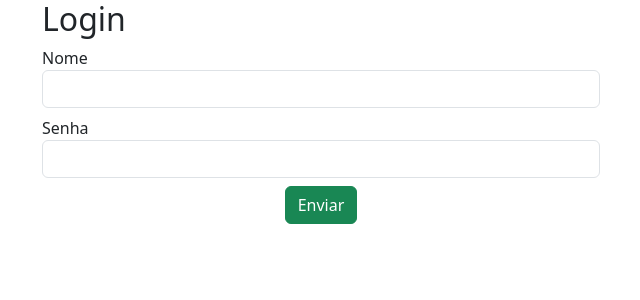
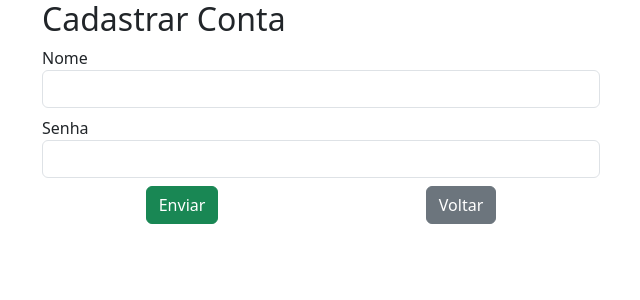
Before and after one commit to LucaChesini/trab1PPIFrontend, a React (Vite) app: page /cadastro in a window 1280 px wide. Before the commit this address led to /login. Shown: the top 300 px of the page, without its empty margins (319-959 px from the left). Built offline with nearby package versions, Linux system fonts and the light colour scheme.

Commit message:
criacao tela de cadastro de usuarios

```diff
--- a/src/App.jsx
+++ b/src/App.jsx
@@ -9,11 +9,12 @@ import Editar from './components/telas/Editar';
 import Deletar from './components/telas/Deletar';
 import Mostrar from './components/telas/Mostrar';
 import Login from './components/telas/Login';
+import Cadastro from './components/telas/Cadastro';
 import ProtectedRoute from './components/ProtectedRoute';
 
 function App() {
   const location = useLocation();
-  const rotaLogin = location.pathname === '/login';
+  const rotaLogin = location.pathname === '/login' || location.pathname === '/cadastro';
 
   return (
     <>
@@ -28,6 +29,7 @@ function App() {
           <Route path=':cardId' element={<Mostrar />} />
         </Route>
         <Route path='login' element={<Login />} />
+        <Route path='cadastro' element={<Cadastro />} />
       </Routes>
     </DndProvider>
     </>
--- a/src/components/telas/Cadastro.jsx
+++ b/src/components/telas/Cadastro.jsx
@@ -1,39 +1,32 @@
 import React, { useEffect, useState } from "react";
 import axios from "axios";
 import { useForm } from "react-hook-form";
-import { Link } from "react-router-dom";
+import { Link, useNavigate } from "react-router-dom";
 
 const Cadastro = () => {
     const { register, handleSubmit, setValue, reset, formState: {errors}} = useForm();
     const [isSubmitting, setIsSubmitting] = useState(false);
     const [mensagemSucesso, setMensagemSucesso] = useState(null);
+    const [mensagemErro, setMensagemErro] = useState(null);
+    const navegar = useNavigate();
 
     const onSubmit = (data) => {
         if (isSubmitting) return;
 
-        // setIsSubmitting(true);
+        const objeto = {
+            nome: data.nome,
+            senha: data.senha
+        }
 
-        // const objeto = {
-        //     nome: data.nome,
-        //     descricao: data.descricao,
-        //     coluna: 1
-        // }
-
-        // axios.post(`http://localhost:3000/api/cards`, objeto)
-        // .then(response => {
-        //     if (response.status == 200){
-        //         setMensagemSucesso('Card Cadastrado com Sucesso');
-        //     }
-        //     setIsSubmitting(false);
-        //     reset();
-
-        //     setTimeout(() => {
-        //         setMensagemSucesso(null);
-        //     }, 4000);
-        // }).catch(erro => {
-        //     console.error(erro);
-        //     setIsSubmitting(false);
-        // })
+        axios.post(`http://localhost:3000/api/usuarios`, objeto)
+        .then(response => {
+            setIsSubmitting(false);
+            navegar('/login');
+        }).catch(erro => {
+            console.error(erro);
+            setMensagemErro('Nome de usuário ou senha incorretos');
+            setIsSubmitting(false);
+        })
     }
 
     return (
@@ -42,7 +35,7 @@ const Cadastro = () => {
                 <div className="w-50">
                     <h2>Cadastrar Conta</h2>
                     {/* {mensagemSucesso && <p className="alert alert-success">{mensagemSucesso}</p>} */}
-                    <form >
+                    <form onSubmit={handleSubmit(onSubmit)}>
                         <div className="d-flex flex-column mb-2">
                             <label htmlFor="nome" className="form-label mb-0">Nome</label>
                             <input className="form-control" type="text" id="nome" {...register('nome', {required: 'Campo Obrigatório'})} />
@@ -58,7 +51,7 @@ const Cadastro = () => {
                                 {isSubmitting ? 'Enviando...' : 'Enviar'}
                             </button>
                             <button type="submit" className="btn btn-secondary">
-                                <Link className="text-decoration-none text-white" to="/">
+                                <Link className="text-decoration-none text-white" to="/login">
                                     Voltar
                                 </Link>
                             </button>
@@ -70,4 +63,4 @@ const Cadastro = () => {
     );
 }
 
-export default Login;
+export default Cadastro;
--- a/src/components/telas/Login.jsx
+++ b/src/components/telas/Login.jsx
@@ -60,6 +60,11 @@ const Login = () => {
                             <button type="submit" className="btn btn-success" disabled={isSubmitting}>
                                 {isSubmitting ? 'Enviando...' : 'Enviar'}
                             </button>
+                            <button type="submit" className="btn btn-secondary">
+                                <Link className="text-decoration-none text-white" to="/cadastro">
+                                    Criar Conta
+                                </Link>
+                            </button>
                         </div>
                     </form>
                 </div>
```
